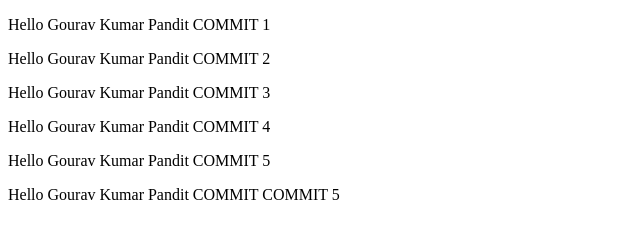
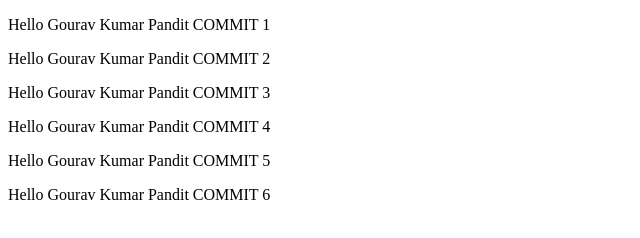
Before and after one commit to GouravKumarPandit/github-practice1, a plain HTML site: page index.html in a window 1280 px wide. Shown: the full height of the page, 0-640 px from the left. Drawn offline with Linux system fonts and the light colour scheme.

Commit message:
commit 5

```diff
--- a/index.html
+++ b/index.html
@@ -11,6 +11,6 @@
     <p>Hello Gourav Kumar Pandit COMMIT 3</p>
     <p>Hello Gourav Kumar Pandit COMMIT 4</p>
     <p>Hello Gourav Kumar Pandit COMMIT 5</p>
-    <p>Hello Gourav Kumar Pandit COMMIT COMMIT 5</p>
+    <p>Hello Gourav Kumar Pandit COMMIT 6</p>
 </body>
 </html>
```
